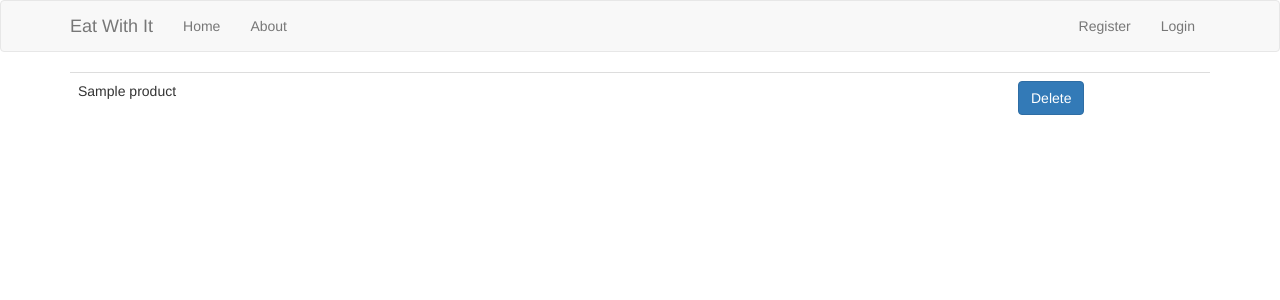
After one commit to kirall36/EatWithIt, a Flask app: template templates/delete_products.html in a window 1280 px wide. The commit adds this page. Shown: the top 300 px of the page. Run offline with Flask 2, Linux system fonts and the light colour scheme; the template is opened without the code that fills it: most values are stand-ins (such as "Sample title", 1, 10 or a date in 2020); some libraries are stand-ins or nearby versions.

Commit message:
Deleting products

```diff
--- a/app.py
+++ b/app.py
@@ -66,8 +66,21 @@ def add_product():
         weight = form.weight.data
         meal_type = form.meal_type.data
         add_product_in_ration(product, float(weight), meal_type, session['ration'])
+        flash('Product ' + product['name'] +  ' was added', 'success')
         return redirect(url_for('index'))
     return render_template('add_product.html', form=form, product=product)
+
+
+@app.route('/delete_product', methods=['GET', 'POST'])
+def delete_product():
+    products = get_products_in_ration(session['ration'])
+    return render_template('delete_products.html', products=products)
+
+
+@app.route('/delete/<idmeal>', methods=['GET', 'POST'])
+def delete(idmeal):
+    delete_meal(idmeal, session['ration'])
+    return redirect(url_for('index'))
 
 
 @app.route('/register', methods=['GET', 'POST'])
--- /dev/null
+++ b/templates/delete_products.html
@@ -0,0 +1,13 @@
+{% extends 'base.html' %}
+
+{% block body %}
+    <table align="center" class="table">
+        {% for p in products %}
+            <tr>
+                    <td>{{ p.product }}</td>
+                    <td width="200" > <form action="/delete/{{ p.idmeal }}"><button type="submit" class="btn btn-primary">Delete</button></form></td>
+            </tr>
+        {% endfor %}
+    </table>
+
+{% endblock %}
--- a/templates/home.html
+++ b/templates/home.html
@@ -35,5 +35,8 @@
         <form action="/search_product" method="POST">
             <input type="submit" class="btn btn-primary" value="Add product">
         </form>
+        <form action="/delete_product" method="POST">
+            <input type="submit" class="btn btn-primary" value="Delete product">
+        </form>
     {% endif %}
 {% endblock %}
```
Also changed, not shown: bdservice.py (+20 -0 lines).
